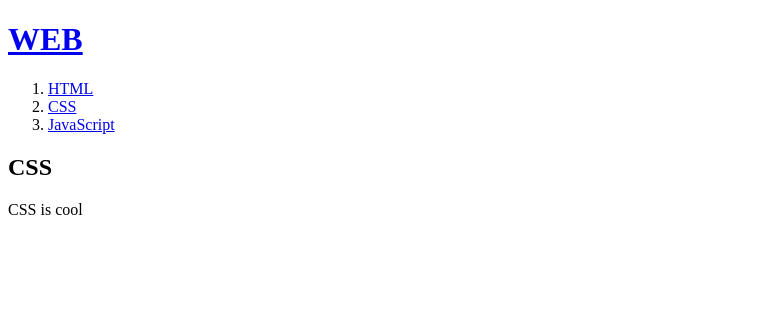
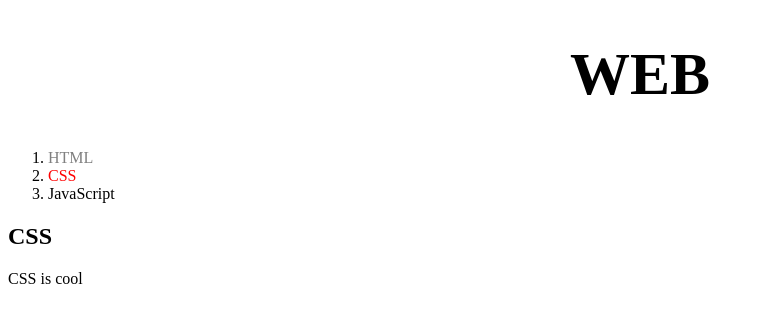
Before and after one commit to DownyBehind/web1, a plain HTML site: page 2.html in a window 1280 px wide. Shown: the whole page, without its empty margins (0-764 px from the left). Drawn offline with Linux system fonts and the light colour scheme.

Commit message:
add grid

```diff
--- a/2.html
+++ b/2.html
@@ -13,14 +13,31 @@
       gtag('config', 'UA-133682059-1');
     </script>
 
+    <style>
+      a {
+        color: black;
+        text-decoration: none;
+      }
+      h1 {
+        font-size: 60px;
+        text-align: center;
+      }
+      .saw {
+        color:gray;
+      }
+      #active{
+        color:red;
+      }
+    </style>
+
 
   </head>
 
   <body>
     <h1><a href="index.html">WEB</a></h1>
     <ol>
-      <li><a href="1.html">HTML</a></li>
-      <li><a href="2.html">CSS</a></li>
+      <li><a href="1.html" class="saw">HTML</a></li>
+      <li><a href="2.html" class="saw" id="active">CSS</a></li>
       <li><a href="3.html">JavaScript</a></li>
     </ol>
     <h2>CSS</h2>
```
Also changed, not shown: 1.html (+6 -1 lines), 3.html (+6 -1 lines), box.html (added, +30 -0 lines), index.html (+18 -1 lines).
